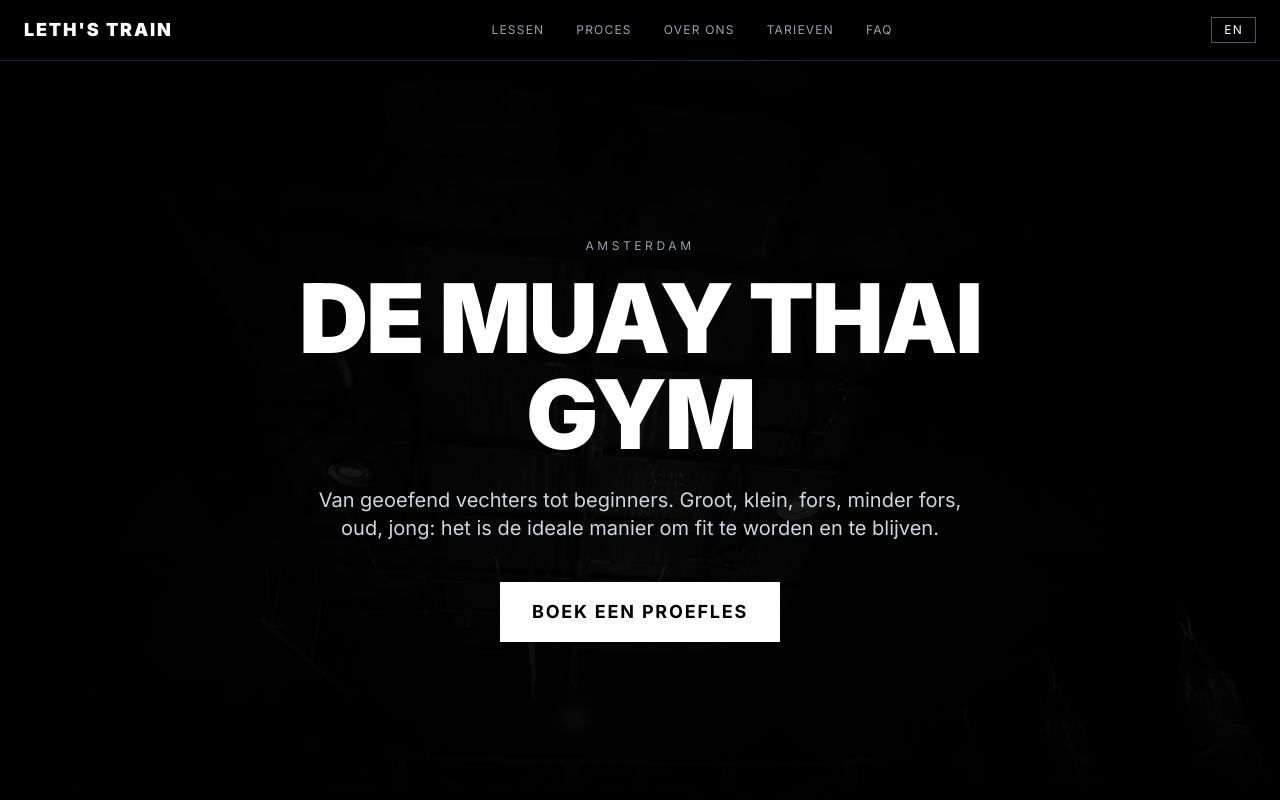
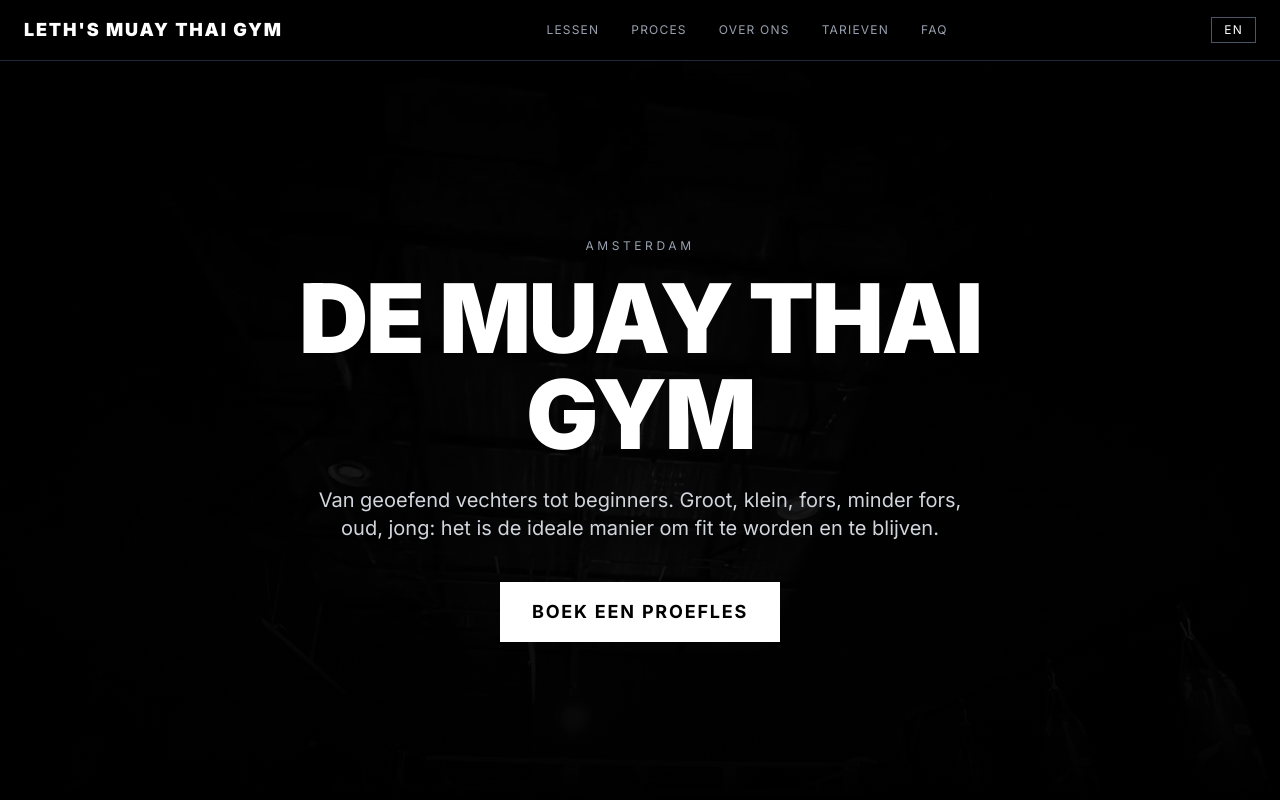
Before and after one commit to NxT8sys/web-leths-2, a Next.js app: page / in a window 1280 px wide. Shown: the top 800 px of the page. Built offline with nearby package versions, Linux system fonts and the light colour scheme.

Commit message:
Update page.tsx

```diff
--- a/src/app/page.tsx
+++ b/src/app/page.tsx
@@ -171,7 +171,7 @@ export default function Home() {
       {/* NAVBAR */}
       <nav className="fixed top-0 w-full bg-black/90 backdrop-blur-md z-50 border-b border-gray-800">
         <div className="max-w-7xl mx-auto px-6 py-4 flex justify-between items-center">
-          <div className="font-black uppercase tracking-widest text-lg">Leth's Train</div>
+          <div className="font-black uppercase tracking-widest text-lg">Leth's Muay Thai Gym</div>
           <div className="hidden md:flex gap-8 text-xs uppercase tracking-widest text-gray-400">
             <a href="#lessen" className="hover:text-white transition">{t.nav.classes}</a>
             <a href="#proces" className="hover:text-white transition">{t.nav.process}</a>
```
